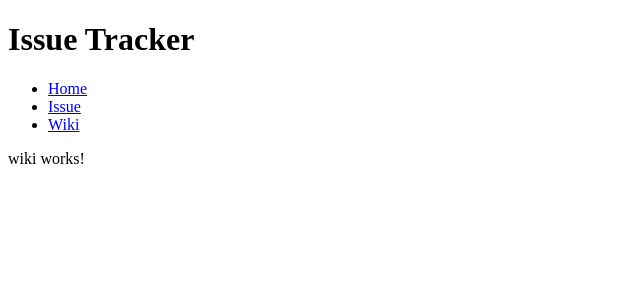
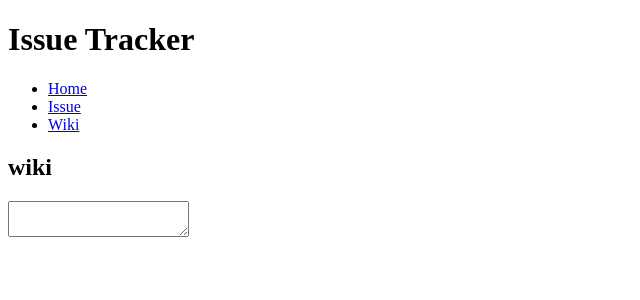
Before and after one commit to KadoTomohiro/angular2-start-handson, an Angular app: page /wiki in a window 1280 px wide. Shown: the top 300 px of the page, without its empty margins (0-640 px from the left). Built offline with nearby package versions, Linux system fonts and the light colour scheme.

Commit message:
markdown pipeの追加

```diff
--- a/src/app/app.module.ts
+++ b/src/app/app.module.ts
@@ -9,6 +9,7 @@ import { IssueComponent } from './issue/issue.component';
 import { PageNotFoundComponent } from './page-not-found/page-not-found.component';
 import { WikiComponent } from './wiki/wiki.component';
 import {routing, appRoutingProviders} from "./app.routes";
+import { MarkdownPipe } from './markdown.pipe';
 
 @NgModule({
   declarations: [
@@ -16,7 +17,8 @@ import {routing, appRoutingProviders} from "./app.routes";
     HomeComponent,
     IssueComponent,
     PageNotFoundComponent,
-    WikiComponent
+    WikiComponent,
+    MarkdownPipe
   ],
   imports: [
     BrowserModule,
--- /dev/null
+++ b/src/app/markdown.pipe.ts
@@ -0,0 +1,19 @@
+import { Pipe, PipeTransform } from '@angular/core';
+import {DomSanitizer, SafeHtml} from "@angular/platform-browser";
+
+import * as marked from 'marked';
+
+@Pipe({
+  name: 'markdown'
+})
+export class MarkdownPipe implements PipeTransform {
+
+  constructor (private sanitizer: DomSanitizer) {}
+
+  transform(value: any, args?: any): SafeHtml {
+    if (value === undefined || value === null) return '';
+    localStorage.setItem('amke', value);
+    return this.sanitizer.bypassSecurityTrustHtml(marked(value));
+  }
+
+}
--- a/src/app/wiki/wiki.component.html
+++ b/src/app/wiki/wiki.component.html
@@ -1,3 +1,3 @@
-<p>
-  wiki works!
-</p>
+<h2>wiki</h2>
+<textarea [(ngModel)]="wiki"></textarea>
+<div [innerHtml]="wiki | markdown"></div>
--- a/src/app/wiki/wiki.component.ts
+++ b/src/app/wiki/wiki.component.ts
@@ -7,9 +7,11 @@ import { Component, OnInit } from '@angular/core';
 })
 export class WikiComponent implements OnInit {
 
+  wiki: string;
   constructor() { }
 
   ngOnInit() {
+    this.wiki = localStorage.getItem('amke');
   }
 
 }
```
Also changed, not shown: 1 other file (tests, documents, lock files or other folders).
